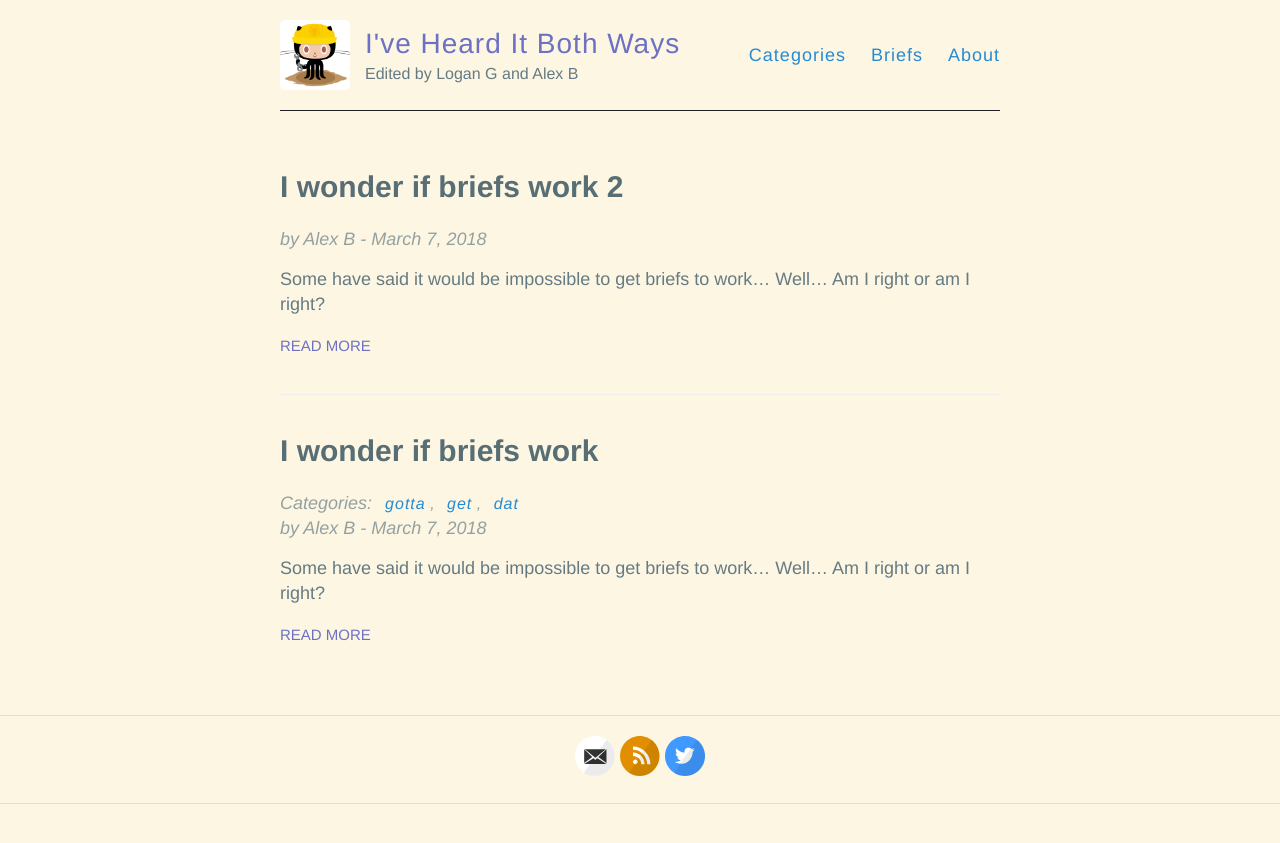
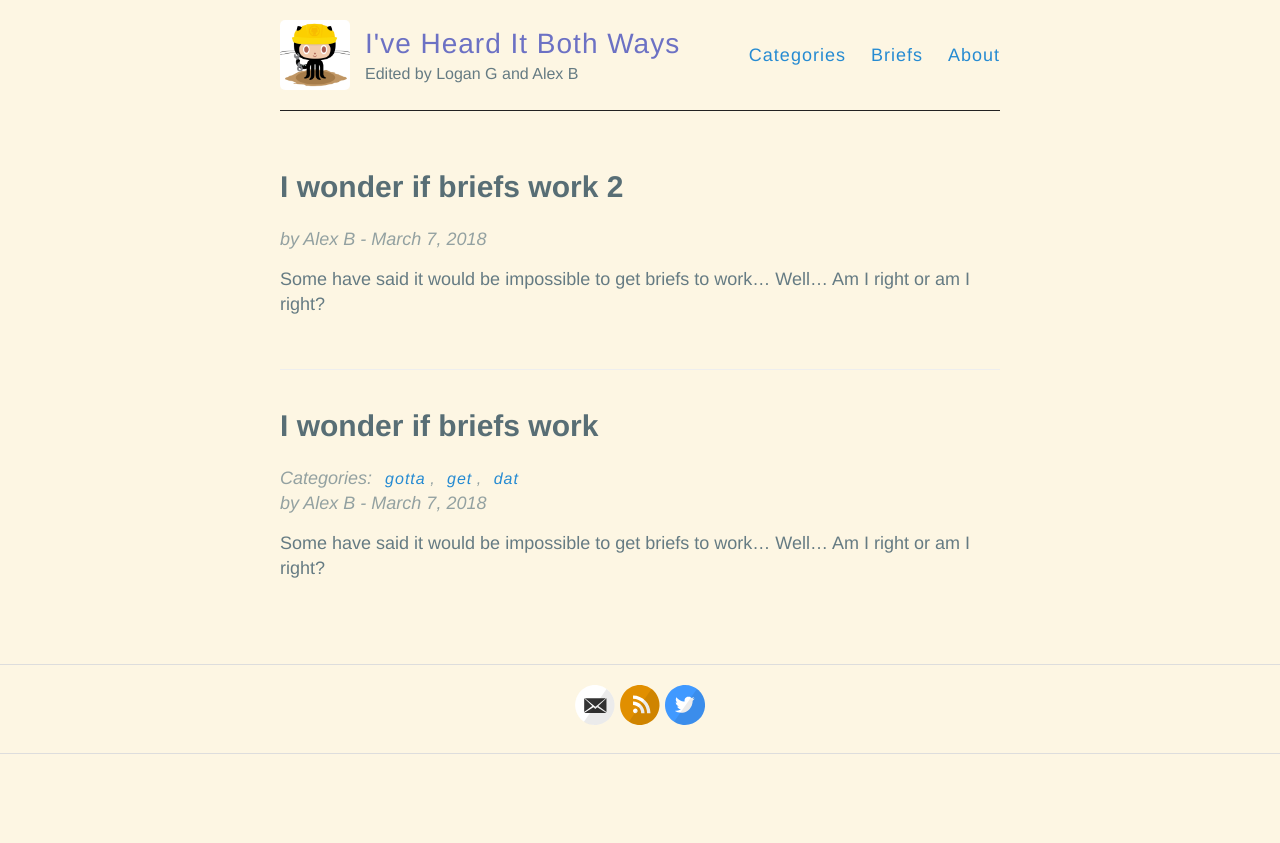
Before and after one commit to hencefarthing/hencefarthing.github.io, a Jekyll site: the page built from briefs.md, in a window 1280 px wide. Shown: the top 843 px of the page. Built offline with Jekyll 4.4.1, drawn with Linux system fonts in a browser that asks for light colours.

Commit message:
removing 'read more' from brief list

```diff
--- a/_layouts/list-briefs.html
+++ b/_layouts/list-briefs.html
@@ -30,8 +30,6 @@ layout: default
             <div class="entry">
                 {{ brief.excerpt }}
             </div>
-
-            <a href="{{ brief.url }}" class="read-more">Read More</a>
         </article>
     {% endfor %}
 </div>
```
